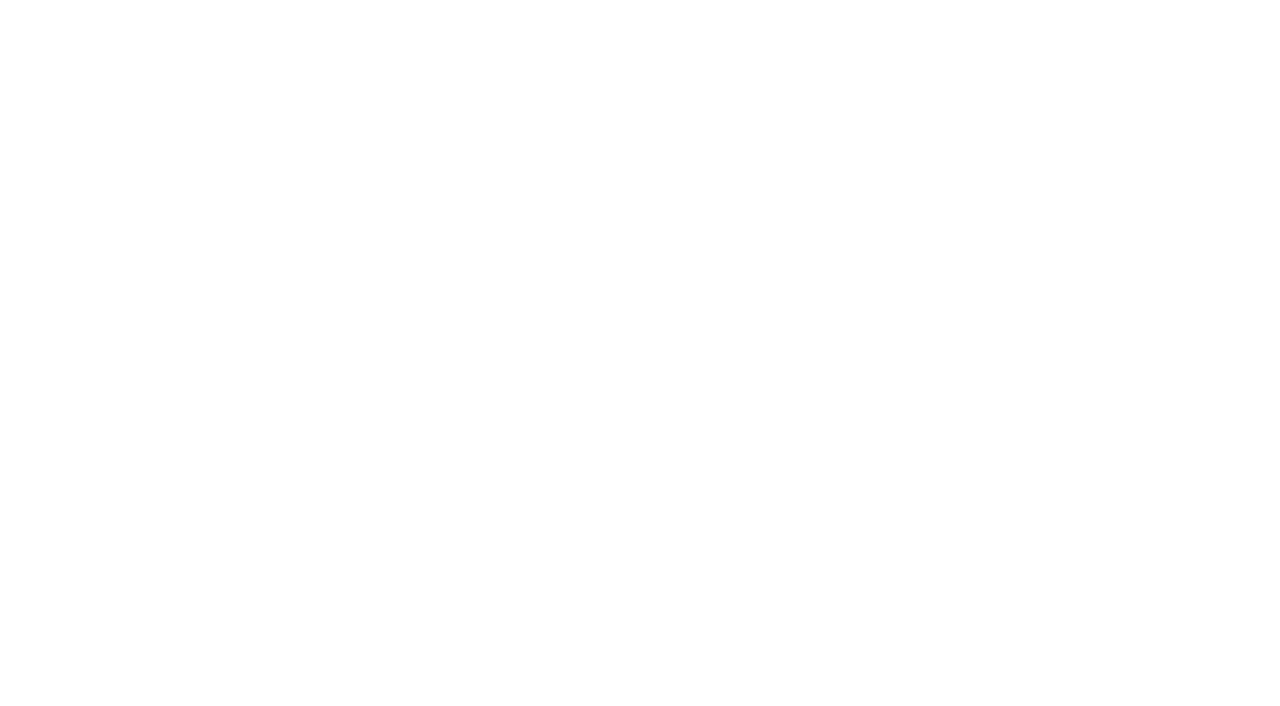
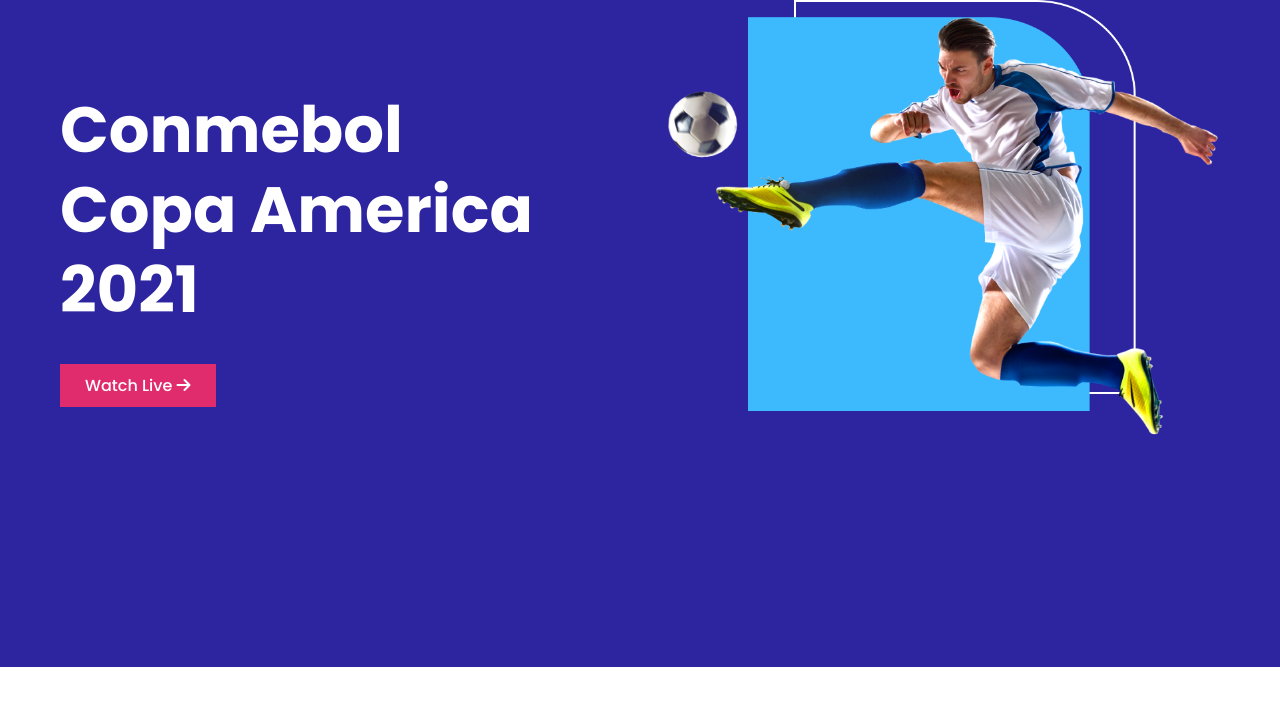
Before and after one commit to Amdadul-Sikder/responsive-football, a plain HTML site: page index.html in a window 1280 px wide. Drawn offline with Linux system fonts and the light colour scheme.

Commit message:
header area added

```diff
--- a/index.html
+++ b/index.html
@@ -4,10 +4,33 @@
     <meta charset="UTF-8">
     <meta http-equiv="X-UA-Compatible" content="IE=edge">
     <meta name="viewport" content="width=device-width, initial-scale=1.0">
+    <!-- fontawesome -->
+    <script src="https://kit.fontawesome.com/4fa79b0128.js" crossorigin="anonymous"></script>
+    <!-- stylesheet -->
     <link rel="stylesheet" href="style.css">
     <title>Responsive Football</title>
 </head>
 <body>
-
+    <!------------------------
+         header area start
+    ------------------------->
+    <header>
+        <div class="header-content">
+            <div class="header-text">
+                <h1>Conmebol
+                    <br>
+                    Copa America
+                    <br>
+                    2021</h1>
+                <a class="watch-btn" href="#">Watch Live <i class="fas fa-arrow-right"></i></a>
+            </div>
+            <div class="header-img">
+                <img src="images/banner.png" alt="">
+            </div>
+        </div>
+    </header>
+    <!------------------------
+         header area end
+    ------------------------->
 </body>
 </html>
--- a/style.css
+++ b/style.css
@@ -0,0 +1,45 @@
+/* =================
+Google Fonts
+====================*/
+@import url('https://fonts.googleapis.com/css2?family=Poppins:wght@400;500;600;700;800;900&display=swap');
+
+/* =================
+Base Styles
+====================*/
+body{
+    margin: 0;
+    font-family: 'Poppins', sans-serif;
+}
+
+/* =================
+Header Styles
+====================*/
+header{
+    height: 667px;
+    background: #2D25A0;
+}
+.header-content{
+    width: 1160px;
+    margin: 0 auto;
+    display: flex;
+    justify-content: space-between;
+    align-items: center;
+}
+.header-text h1{
+    font-size: 64px;
+    font-weight: 700;
+    line-height: 80px;
+    color: #fff;
+}
+.watch-btn{
+    text-decoration: none;
+    font-size: 16px;
+    font-weight: 500;
+    color: #fff;
+    padding: 10px 25px;
+    background: #E02C6D;
+}
+.header-img img{
+    width: 556px;
+    height: 438px;
+}
```
